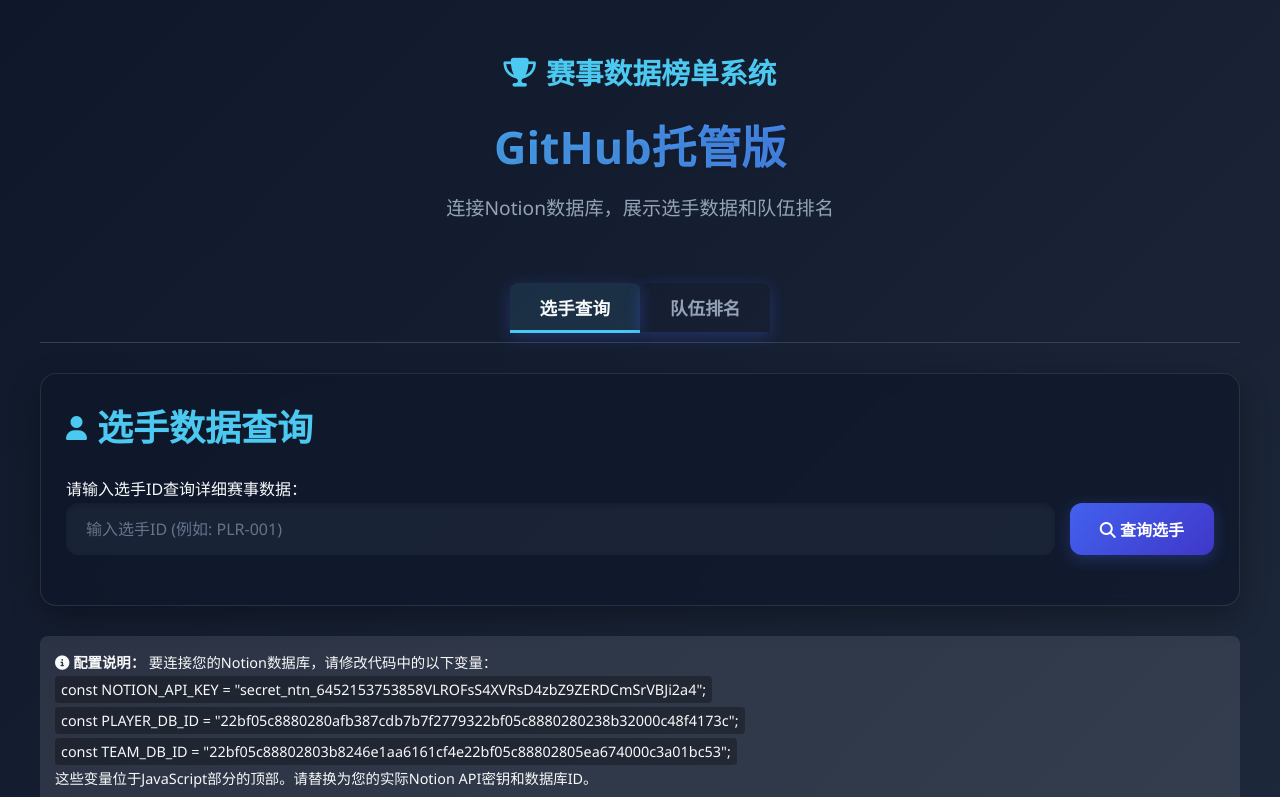
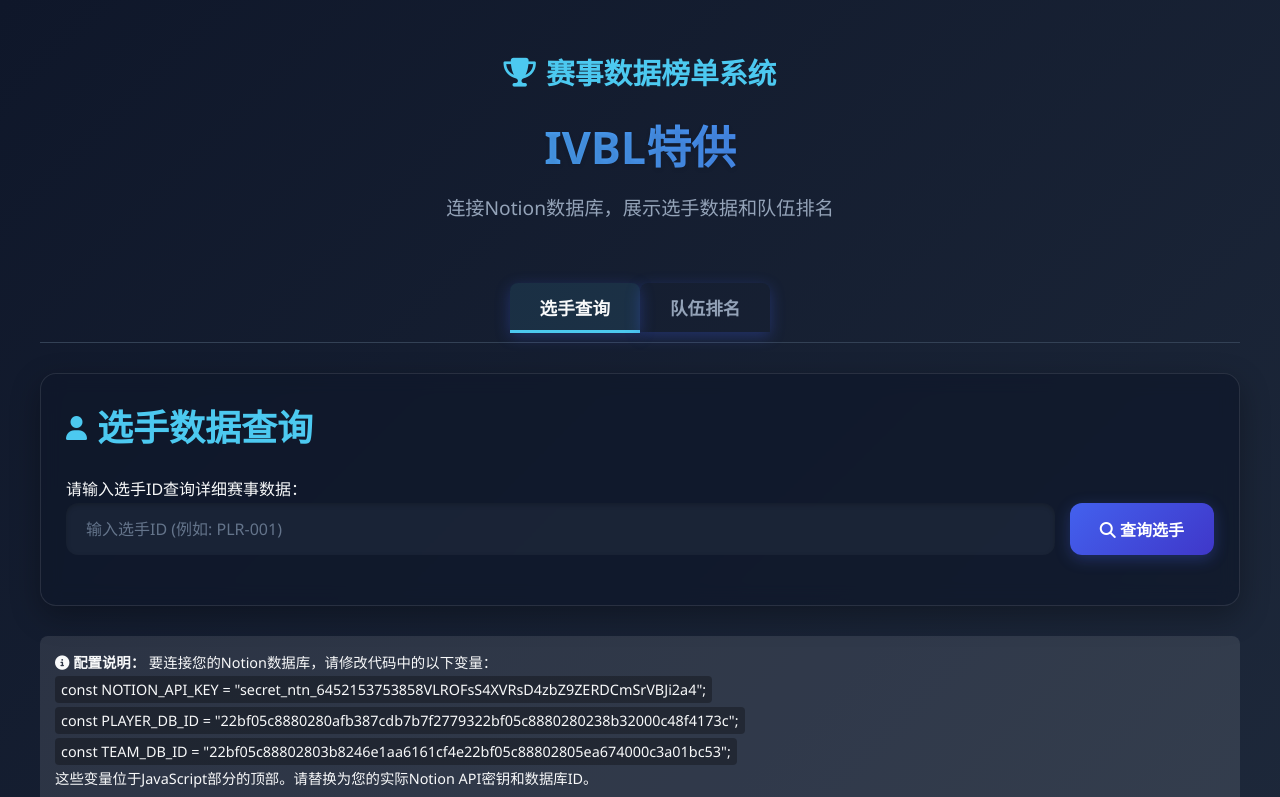
Before and after one commit to CGMJB/RIVBL, a plain HTML site: page index.html in a window 1280 px wide. Shown: the top 797 px of the page. Drawn offline with Linux system fonts and the light colour scheme; no server answers.

Commit message:
Update index.html

```diff
--- a/index.html
+++ b/index.html
@@ -416,7 +416,7 @@
                 <i class="fas fa-trophy"></i>
                 <span>赛事数据榜单系统</span>
             </div>
-            <h1>GitHub托管版</h1>
+            <h1>IVBL特供</h1>
             <p class="subtitle">连接Notion数据库，展示选手数据和队伍排名</p>
         </header>
 
```
